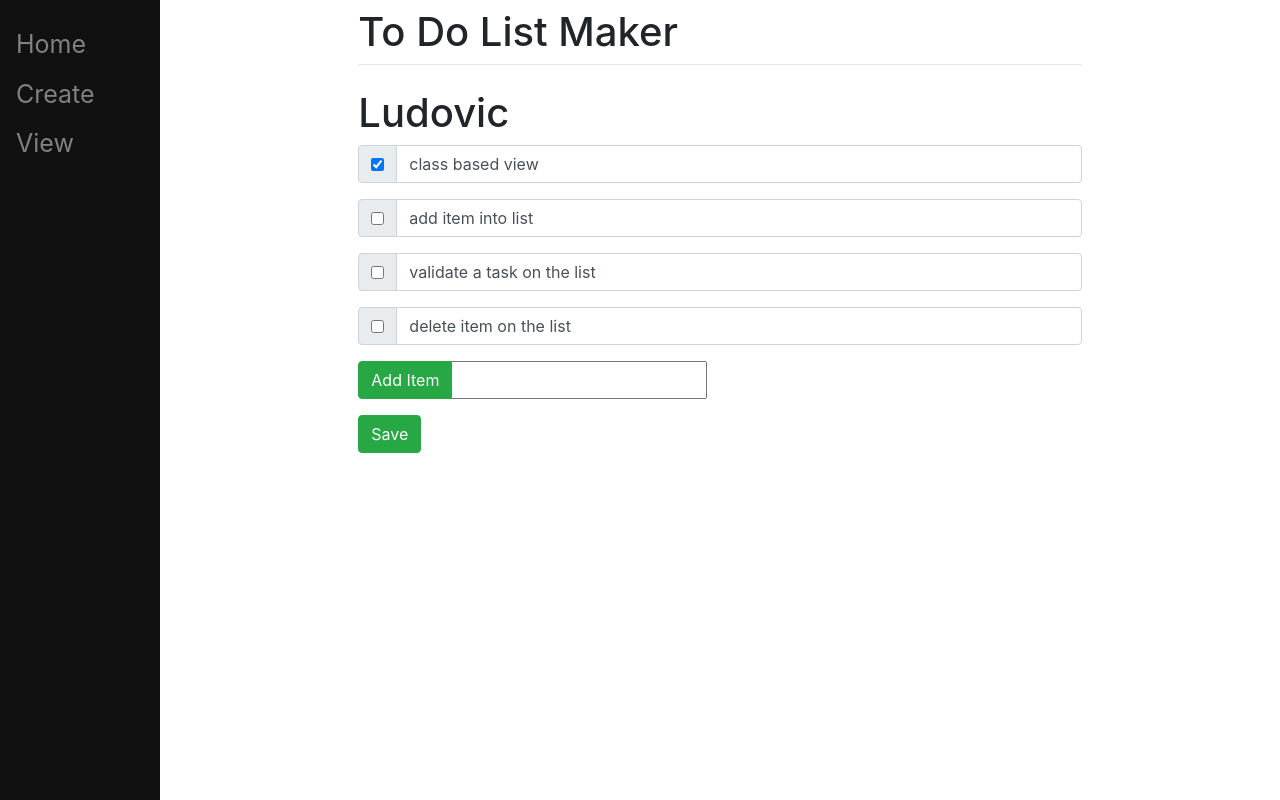
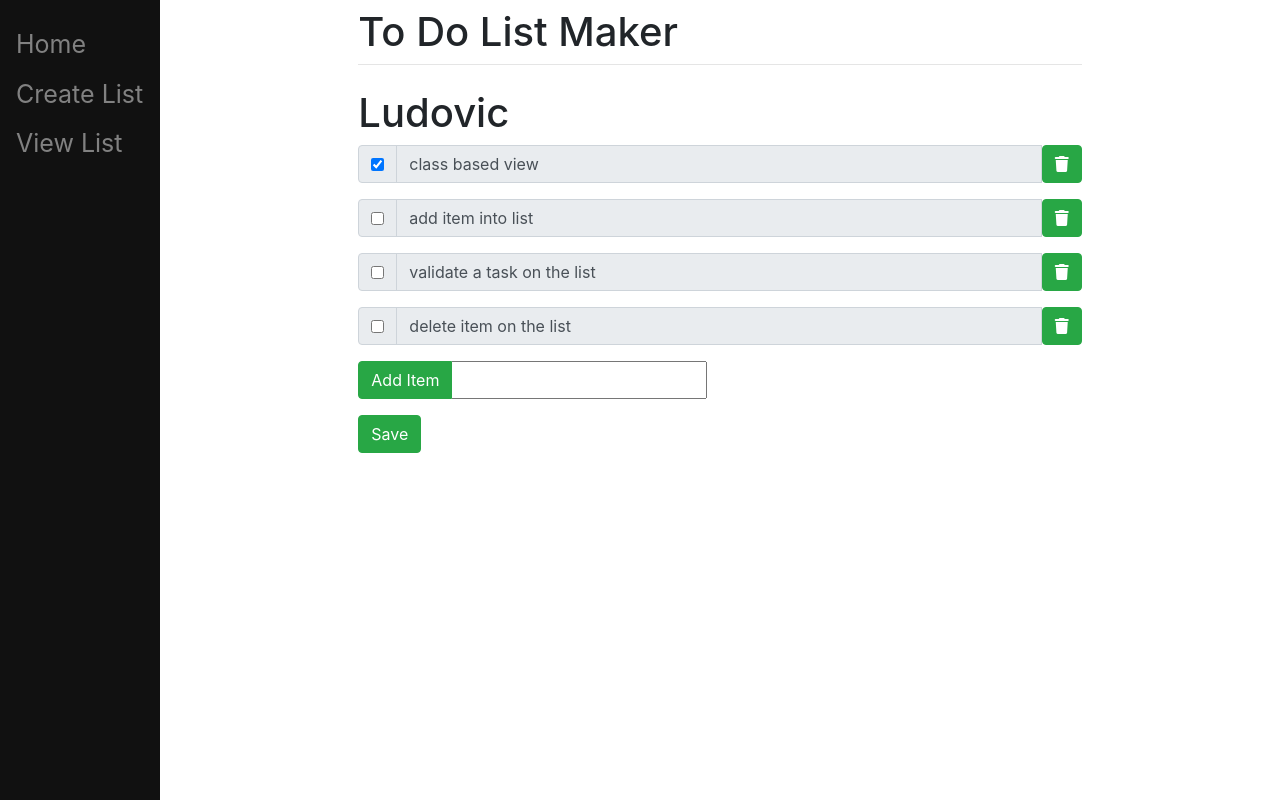
Before and after one commit to LudovicARHIMAN/Django-ToDoList, a Django app: page /15 in a window 1280 px wide. Run offline with Django 5.2, Linux system fonts and the light colour scheme; a user stored in the database is signed in; data comes from the database, SQL or seed files in the repository; both versions use the stored data as it was after the commit; some libraries are stand-ins or nearby versions.

Commit message:
add delete features

```diff
--- a/mysite/main/templates/main/base.html
+++ b/mysite/main/templates/main/base.html
@@ -34,7 +34,7 @@
 
 	<meta charset="utf-8">
     <meta name="viewport" content="width=device-width, initial-scale=1, shrink-to-fit=no">
-
+	<link rel="stylesheet" href="https://cdnjs.cloudflare.com/ajax/libs/font-awesome/6.5.2/css/all.min.css" integrity="sha512-SnH5WK+bZxgPHs44uWIX+LLJAJ9/2PkPKZ5QiAj6Ta86w+fsb2TkcmfRyVX3pBnMFcV7oQPJkl9QevSCWr3W6A==" crossorigin="anonymous" referrerpolicy="no-referrer" />
 	<link rel="stylesheet" href="https://stackpath.bootstrapcdn.com/bootstrap/4.3.1/css/bootstrap.min.css" integrity="sha384-ggOyR0iXCbMQv3Xipma34MD+dH/1fQ784/j6cY/iJTQUOhcWr7x9JvoRxT2MZw1T" crossorigin="anonymous">
 
 	<title>{% block title %}Ludovic's Site{% endblock %}</title>
@@ -43,8 +43,8 @@
 <body>
 	<div class="sidenav">
 		<a href="/">Home</a>
-		<a href="/create">Create</a>
-		<a href="/view">View</a>
+		<a href="/create">Create List</a>
+		<a href="/view">View List</a>
 	</div>
 
 	<div id="content" name="content" class="main">
--- a/mysite/main/templates/main/list.html
+++ b/mysite/main/templates/main/list.html
@@ -16,7 +16,11 @@
 					{% endif %}
 				</div>
 			</div>
-			<input type="text" value="{{item.text}}" class="form-control">
+			<input type="text" value="{{item.text}}" class="form-control" disabled>
+			<form action="#" method="post">
+                {% csrf_token %}
+                <button name="c{{item.id}}" value="delete" type="submit" class="btn btn-success"><i href="" class="fa-solid fa-trash"></i></button>
+            </form>
 		</div>
 		{% endfor %}
 
--- a/mysite/main/urls.py
+++ b/mysite/main/urls.py
@@ -6,4 +6,6 @@ urlpatterns = [
     path("",views.Home.as_view(), name="Home"),
     path("create/",views.Create.as_view(), name="Create"),
     path("view/",views.View_List.as_view(), name="View_List"),
+
+
 ]
--- a/mysite/main/views.py
+++ b/mysite/main/views.py
@@ -1,4 +1,4 @@
-from django.shortcuts import render
+from django.shortcuts import render, redirect
 from django.http import HttpResponse, HttpResponseRedirect
 from .models import ToDoList, Item
 from .forms import CreateNewList
@@ -140,3 +140,12 @@ class View_List(View):
         }
 
         return render(request, self.template_name, context)
+
+
+
+class DeleteItem(View):
+    template_name_list = 'main/list.html'
+    template_name_view = 'main/view.html'
+
+    def get(self, request):
+        return render(request, self.template_name_view, {} )
```
Also changed, not shown: mysite/main/templates/main/view.html (+6 -1 lines), mysite/db.sqlite3.
